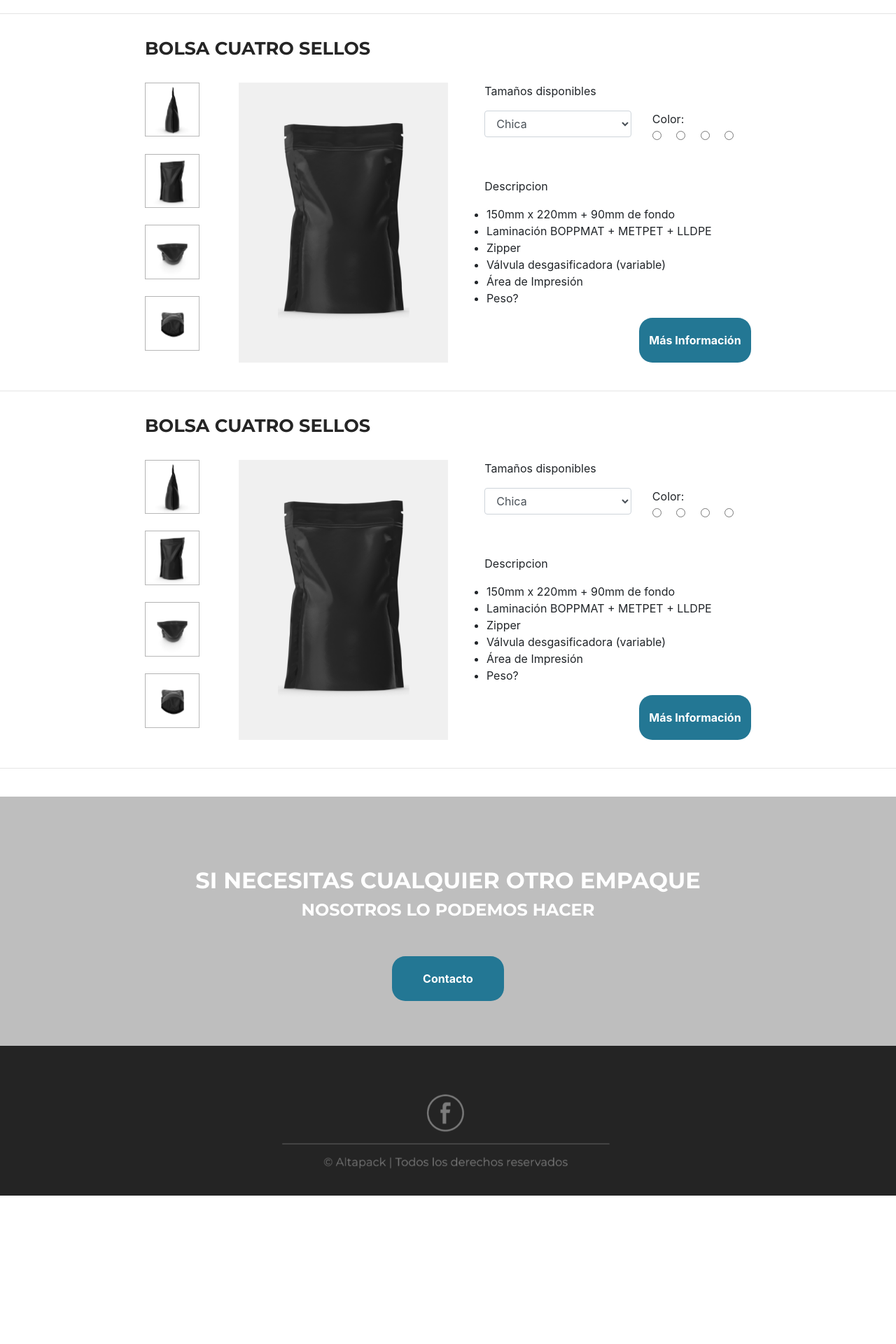
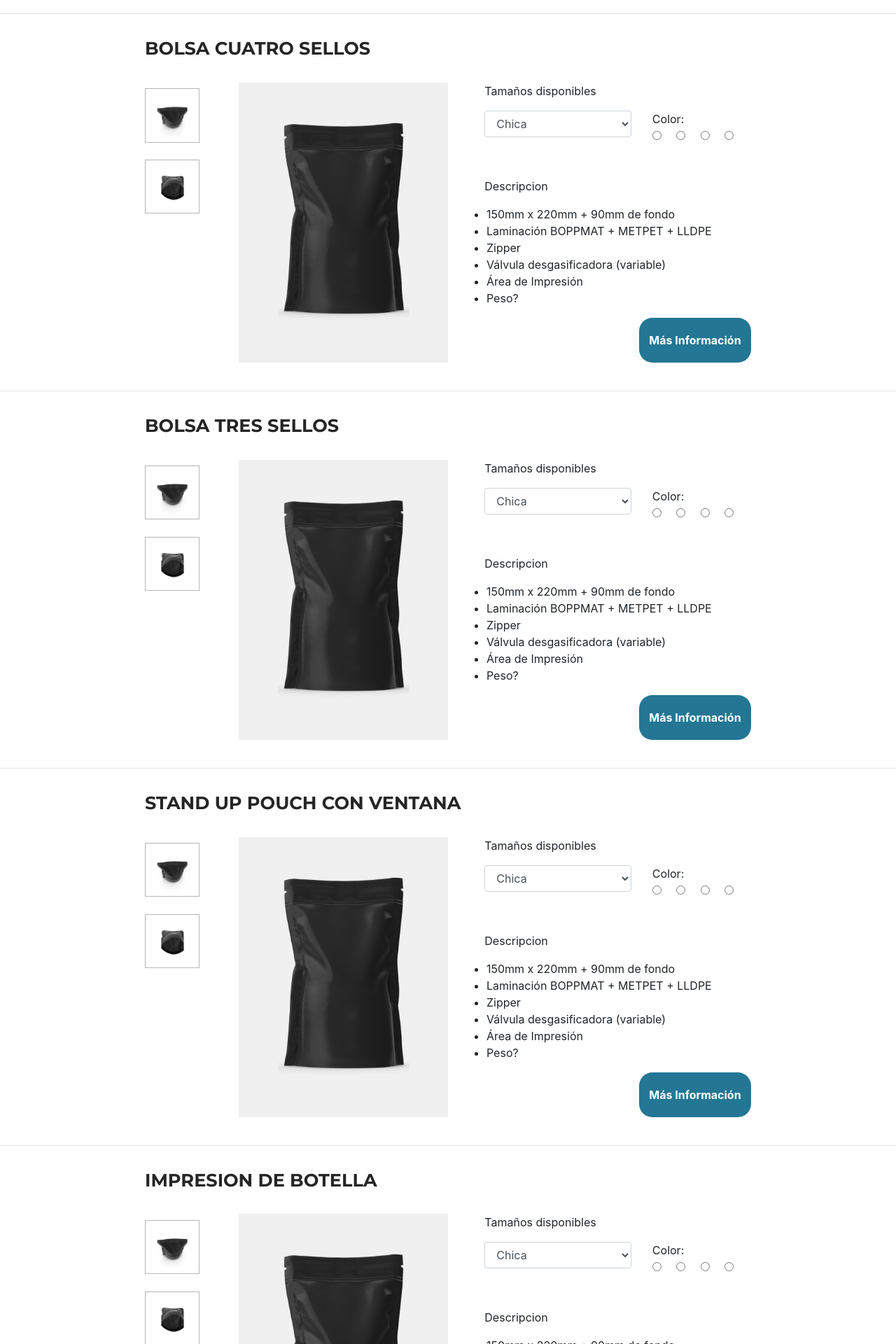
Before and after one commit to JoseCarlosPa/Altapack, a PHP site: page /productos.php in a window 1280 px wide. Shown: the part 1220-3140 px from the top of the page at 70% size. Before the commit the page ends 2928 px from the top, so only its background shows below. Run offline with PHP 8.4, Linux system fonts and the light colour scheme.

Commit message:
Agregado animaciones tipo gif

```diff
--- a/css/altapack.css
+++ b/css/altapack.css
@@ -430,3 +430,7 @@ footer{
     -webkit-border-radius: 50px 50px 50px 50px;
     border: 0px solid #000000;
 }
+
+.radioColor{
+    border: 1px solid black;
+}
--- a/htmls/productos.html
+++ b/htmls/productos.html
@@ -32,24 +32,19 @@
 
                 <div class ="row">
                     <div class ="col-sm-12">
-                        <p><img src ="img/productos/1b.png" height="100%" width="65%" style ="padding-top: 0%"></p>
+                        <p><input type=image src ="img/productos/3b.png" height="100%" width="65%" style ="padding-top: 0%" onClick="$(this).mostrar_imagen2_g();"/></p>
                     </div>
 
                 </div>
 
                 <div class ="row">
                     <div class ="col-sm-12">
-                        <p><img src ="img/productos/2b.png" height="100%" width="65%" style ="padding-top: 7%"></p>
+                        <p><input type=image src ="img/productos/4b.png" height="100%" width="65%" style ="padding-top: 6%" onClick="$(this).mostrar_imagen3_g()" /></p>
                     </div>
                 </div>
                 <div class ="row">
                     <div class ="col-sm-12">
-                        <p> <img src ="img/productos/3b.png" height="100%" width="65%" style ="padding-top: 7%"></p>
-                    </div>
-                </div>
-                <div class ="row">
-                    <div class ="col-sm-12">
-                        <p><img src ="img/productos/4b.png" height="100%" width="65%" style ="padding-top: 7%"></p>
+                        <p><input type=image src ="img/productos/2b.png" height="100%" width="65%" style ="padding-top: 6%" onClick="$(this).mostrar_imagen1_g()" /></p>
                     </div>
                 </div>
 
@@ -57,8 +52,15 @@
             <!--Fin de area de imagenes-->
 
             <!--Imagen grande-->
-            <div class ="col-sm-4 fondo text-center">
-                <p><img src ="img/productos/5.png" height="90%" width="70%"></p>
+            <div class ="col-sm-4  text-center" id ="imagen">
+
+                <p><img id="img_g_1" src ="img/productos/SUP-Kraft.gif" height="100%" width="100%"></p>
+                <p><img id="img_g_2" src="img/productos/3.png" width="100%" height="100%" style="display:none;"/><p>
+                <p><img id="img_g_3" src="img/productos/4.png" width="100%" height="100%" style="display:none;"/></p>
+                <p><img id="img_g_4" src ="img/productos/SUP-Blanca2.gif" height="100%" width="100%"style="display:none;"></p>
+                <p><img id="img_g_5" src ="img/productos/SUP-Dorada.gif" height="100%" width="100%"style="display:none;"></p>
+                <p><img id="img_g_6" src ="img/productos/SUP-Negra.gif" height="100%" width="100%"style="display:none;"></p>
+
             </div>
             <!--Fin Imagen grande-->
 
@@ -95,19 +97,19 @@
                                 Color:
                                 <br>
                                 <div class="form-check form-check-inline">
-                                    <input class="form-check-input" type="radio" name="inlineRadioOptions" id="inlineRadio1" value="option1">
+                                    <input class="form-check-input " type="radio" name="inlineRadioOptions" id="inlineRadio11" value="option1" onClick="$(this).mostrar_imagen1_g()" checked>
                                     <label class="form-check-label" for="inlineRadio1"></label>
                                 </div>
                                 <div class="form-check form-check-inline">
-                                    <input class="form-check-input" type="radio" name="inlineRadioOptions" id="inlineRadio1" value="option1">
+                                    <input class="form-check-input" type="radio" name="inlineRadioOptions" id="inlineRadio2" value="option1" onClick="$(this).mostrar_imagen4_g()">
                                     <label class="form-check-label" for="inlineRadio1"></label>
                                 </div>
                                 <div class="form-check form-check-inline">
-                                    <input class="form-check-input" type="radio" name="inlineRadioOptions" id="inlineRadio1" value="option1">
+                                    <input class="form-check-input" type="radio" name="inlineRadioOptions" id="inlineRadio3" value="option1" onClick="$(this).mostrar_imagen5_g()">
                                     <label class="form-check-label" for="inlineRadio1"></label>
                                 </div>
                                 <div class="form-check form-check-inline">
-                                    <input class="form-check-input" type="radio" name="inlineRadioOptions" id="inlineRadio1" value="option1">
+                                    <input class="form-check-input" type="radio" name="inlineRadioOptions" id="inlineRadio4" value="option1" onClick="$(this).mostrar_imagen6_g()">
                                     <label class="form-check-label" for="inlineRadio1"></label>
                                 </div>
 
@@ -178,18 +180,6 @@
 
             <div class ="col-sm-2  ">
 
-                <div class ="row">
-                    <div class ="col-sm-12">
-                        <p><img src ="img/productos/1b.png" height="100%" width="65%" style ="padding-top: 0%"></p>
-                    </div>
-
-                </div>
-
-                <div class ="row">
-                    <div class ="col-sm-12">
-                        <p><img src ="img/productos/2b.png" height="100%" width="65%" style ="padding-top: 7%"></p>
-                    </div>
-                </div>
                 <div class ="row">
                     <div class ="col-sm-12">
                         <p> <img src ="img/productos/3b.png" height="100%" width="65%" style ="padding-top: 7%"></p>
@@ -312,7 +302,7 @@
     <div class ="col-sm-12">
         <div class ="row">
             <div class ="col-sm-12 text-left font_18">
-                <p>BOLSA CUATRO SELLOS</p>
+                <p>BOLSA TRES SELLOS</p>
             </div>
         </div>
         <br>
@@ -321,18 +311,6 @@
 
             <div class ="col-sm-2  ">
 
-                <div class ="row">
-                    <div class ="col-sm-12">
-                        <p><img src ="img/productos/1b.png" height="100%" width="65%" style ="padding-top: 0%"></p>
-                    </div>
-
-                </div>
-
-                <div class ="row">
-                    <div class ="col-sm-12">
-                        <p><img src ="img/productos/2b.png" height="100%" width="65%" style ="padding-top: 7%"></p>
-                    </div>
-                </div>
                 <div class ="row">
                     <div class ="col-sm-12">
                         <p> <img src ="img/productos/3b.png" height="100%" width="65%" style ="padding-top: 7%"></p>
@@ -449,6 +427,273 @@
 </div>
 
 
+<!--Prodcuto Cuatro-->
+
+<br>
+<hr width="100%">
+<br>
+<div class ="row container_productos ">
+    <div class ="col-sm-12">
+        <div class ="row">
+            <div class ="col-sm-12 text-left font_18">
+                <p>STAND UP POUCH CON VENTANA</p>
+            </div>
+        </div>
+        <br>
+        <div class ="row">
+            <!--Area para imagenes-->
+
+            <div class ="col-sm-2  ">
+
+
+                <div class ="row">
+                    <div class ="col-sm-12">
+                        <p> <img src ="img/productos/3b.png" height="100%" width="65%" style ="padding-top: 7%"></p>
+                    </div>
+                </div>
+                <div class ="row">
+                    <div class ="col-sm-12">
+                        <p><img src ="img/productos/4b.png" height="100%" width="65%" style ="padding-top: 7%"></p>
+                    </div>
+                </div>
+
+            </div>
+            <!--Fin de area de imagenes-->
+
+            <!--Imagen grande-->
+            <div class ="col-sm-4 fondo text-center">
+                <p><img src ="img/productos/5.png" height="90%" width="70%"></p>
+            </div>
+            <!--Fin Imagen grande-->
+
+            <!--Titulo y label-->
+            <div class ="col-sm-6 ">
+
+                <!--Tamaños-->
+                <div class ="row">
+                    <div class ="col-sm-1">
+                    </div>
+                    <div class ="col-sm-10">
+                        <p>Tamaños disponibles</p>
+                    </div>
+                </div>
+
+                <!--Select label-->
+                <div class ="row">
+                    <div class ="col-sm-1">
+
+                    </div>
+                    <div class ="col-sm-11">
+                        <div class="row">
+                            <div class="col-md-7 select-outline">
+
+                                <select class="form-control">
+                                    <option>Chica</option>
+                                    <option>Mediana</option>
+                                    <option>Grande</option>
+                                </select>
+
+
+                            </div>
+                            <div class="col-md-5 ">
+                                Color:
+                                <br>
+                                <div class="form-check form-check-inline">
+                                    <input class="form-check-input" type="radio" name="inlineRadioOptions" id="inlineRadio1" value="option1">
+                                    <label class="form-check-label" for="inlineRadio1"></label>
+                                </div>
+                                <div class="form-check form-check-inline">
+                                    <input class="form-check-input" type="radio" name="inlineRadioOptions" id="inlineRadio1" value="option1">
+                                    <label class="form-check-label" for="inlineRadio1"></label>
+                                </div>
+                                <div class="form-check form-check-inline">
+                                    <input class="form-check-input" type="radio" name="inlineRadioOptions" id="inlineRadio1" value="option1">
+                                    <label class="form-check-label" for="inlineRadio1"></label>
+                                </div>
+                                <div class="form-check form-check-inline">
+                                    <input class="form-check-input" type="radio" name="inlineRadioOptions" id="inlineRadio1" value="option1">
+                                    <label class="form-check-label" for="inlineRadio1"></label>
+                                </div>
+
+                            </div>
+                        </div>
+                    </div>
+                </div>
+
+                <!--Descripcion -->
+                <br><br>
+                <div class ="row">
+                    <div class ="col-sm-1"></div>
+                    <div class ="col-sm-10">
+                        <p>Descripcion</p>
+                    </div>
+                </div>
+
+
+                <div class ="row">
+                    <div class ="col-sm-0"></div>
+                    <div class ="col-sm-12">
+                        <ul>
+                            <li>150mm x 220mm + 90mm de fondo</li>
+                            <li>Laminación BOPPMAT + METPET + LLDPE</li>
+                            <li>Zipper</li>
+                            <li>Válvula desgasificadora (variable)</li>
+                            <li>Área de Impresión</li>
+                            <li>Peso?</li>
+                        </ul>
+
+                    </div>
+                </div>
+
+                <div class ="row">
+                    <div class ="col-sm-12 ">
+                        <a href ="info.php"><button type="button" class ="boton_publicidad" >Más Información</button></a>
+                    </div>
+                </div>
+
+            </div>
+
+
+        </div>
+
+    </div>
+
+
+</div>
+
+
+<!--Prodcuto CINCO-->
+
+<br>
+<hr width="100%">
+<br>
+<div class ="row container_productos ">
+    <div class ="col-sm-12">
+        <div class ="row">
+            <div class ="col-sm-12 text-left font_18">
+                <p>IMPRESION DE BOTELLA</p>
+            </div>
+        </div>
+        <br>
+        <div class ="row">
+            <!--Area para imagenes-->
+
+            <div class ="col-sm-2  ">
+
+                <div class ="row">
+                    <div class ="col-sm-12">
+                        <p> <img src ="img/productos/3b.png" height="100%" width="65%" style ="padding-top: 7%"></p>
+                    </div>
+                </div>
+                <div class ="row">
+                    <div class ="col-sm-12">
+                        <p><img src ="img/productos/4b.png" height="100%" width="65%" style ="padding-top: 7%"></p>
+                    </div>
+                </div>
+
+            </div>
+            <!--Fin de area de imagenes-->
+
+            <!--Imagen grande-->
+            <div class ="col-sm-4 fondo text-center">
+                <p><img src ="img/productos/5.png" height="90%" width="70%"></p>
+            </div>
+            <!--Fin Imagen grande-->
+
+            <!--Titulo y label-->
+            <div class ="col-sm-6 ">
+
+                <!--Tamaños-->
+                <div class ="row">
+                    <div class ="col-sm-1">
+                    </div>
+                    <div class ="col-sm-10">
+                        <p>Tamaños disponibles</p>
+                    </div>
+                </div>
+
+                <!--Select label-->
+                <div class ="row">
+                    <div class ="col-sm-1">
+
+                    </div>
+                    <div class ="col-sm-11">
+                        <div class="row">
+                            <div class="col-md-7 select-outline">
+
+                                <select class="form-control">
+                                    <option>Chica</option>
+                                    <option>Mediana</option>
+                                    <option>Grande</option>
+                                </select>
+
+
+                            </div>
+                            <div class="col-md-5 ">
+                                Color:
+                                <br>
+                                <div class="form-check form-check-inline">
+                                    <input class="form-check-input" type="radio" name="inlineRadioOptions" id="inlineRadio1" value="option1">
+                                    <label class="form-check-label" for="inlineRadio1"></label>
+                                </div>
+                                <div class="form-check form-check-inline">
+                                    <input class="form-check-input" type="radio" name="inlineRadioOptions" id="inlineRadio1" value="option1">
+                                    <label class="form-check-label" for="inlineRadio1"></label>
+                                </div>
+                                <div class="form-check form-check-inline">
+                                    <input class="form-check-input" type="radio" name="inlineRadioOptions" id="inlineRadio1" value="option1">
+                                    <label class="form-check-label" for="inlineRadio1"></label>
+                                </div>
+                                <div class="form-check form-check-inline">
+                                    <input class="form-check-input" type="radio" name="inlineRadioOptions" id="inlineRadio1" value="option1">
+                                    <label class="form-check-label" for="inlineRadio1"></label>
+                                </div>
+
+                            </div>
+                        </div>
+                    </div>
+                </div>
+
+                <!--Descripcion -->
+                <br><br>
+                <div class ="row">
+                    <div class ="col-sm-1"></div>
+                    <div class ="col-sm-10">
+                        <p>Descripcion</p>
+                    </div>
+                </div>
+
+
+                <div class ="row">
+                    <div class ="col-sm-0"></div>
+                    <div class ="col-sm-12">
+                        <ul>
+                            <li>150mm x 220mm + 90mm de fondo</li>
+                            <li>Laminación BOPPMAT + METPET + LLDPE</li>
+                            <li>Zipper</li>
+                            <li>Válvula desgasificadora (variable)</li>
+                            <li>Área de Impresión</li>
+                            <li>Peso?</li>
+                        </ul>
+
+                    </div>
+                </div>
+
+                <div class ="row">
+                    <div class ="col-sm-12 ">
+                        <a href ="info.php"><button type="button" class ="boton_publicidad" >Más Información</button></a>
+                    </div>
+                </div>
+
+            </div>
+
+
+        </div>
+
+    </div>
+
+
+</div>
 <br>
 <hr width="100%">
 <br>
```
Also changed, not shown: htmls/footer.html (+62 -0 lines), 6 other files.
